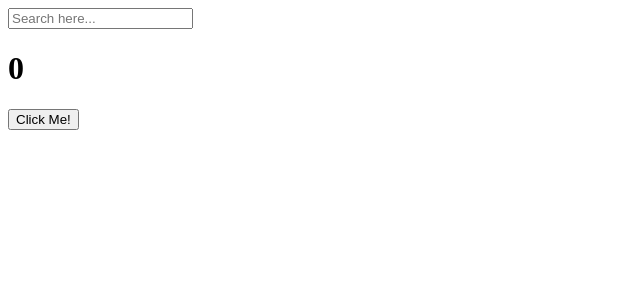
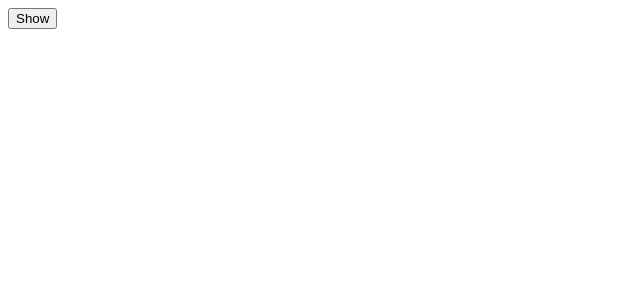
Before and after one commit to jobobdev/react-movie-app, a React (Create React App) app: page / in a window 1280 px wide. Shown: the top 300 px of the page, without its empty margins (0-640 px from the left). Built offline with nearby package versions, Linux system fonts and the light colour scheme.

Commit message:
Lec #6.4 Cleanup Function

```diff
--- a/src/App.js
+++ b/src/App.js
@@ -1,34 +1,20 @@
 import { useState, useEffect } from "react";
 
 function App() {
-  const [count, setValue] = useState(0);
-  const [keyword, setKeyword] = useState("");
-  const onClick = () => setValue((prev) => prev + 1);
-  const onChange = (e) => setKeyword(e.target.value);
+  const [showing, setShowing] = useState(false);
+  function Hello() {
+    useEffect(() => {
+      console.log("Created :)");
+      return () => console.log("Destroyed :(");
+    }, []);
+    return <h1>Hello</h1>;
+  }
 
-  useEffect(() => {
-    console.log("i run only once");
-  }, []); // empty array => 리액트가 변화를 감지할 것이 없으므로 한번만 실행하게 됨.
-  useEffect(() => {
-    console.log("i run when 'keyword' changes");
-  }, [keyword]); // === if keyword changes, run this code
-  useEffect(() => {
-    console.log("i run when 'counter' changes");
-  }, [count]);
-  useEffect(() => {
-    console.log("i run when 'keyword' & 'counter' changes");
-  }, [keyword, count]);
-
+  const onClick = () => setShowing((prev) => !prev);
   return (
     <div>
-      <input
-        value={keyword}
-        onChange={onChange}
-        type="text"
-        placeholder="Search here..."
-      />
-      <h1>{count}</h1>
-      <button onClick={onClick}>Click Me!</button>
+      <button onClick={onClick}>{showing ? "Hide" : "Show"}</button>
+      {showing ? <Hello /> : null}
     </div>
   );
 }
@@ -48,3 +34,6 @@
 // click me 버튼을 누를 때도 마찬가지로 re-rendering이 된다.
 // 그렇게 되면, 검색을 하고 나서 click을 누를 때마다 검색이 새로 되는 말도 안되는 상황이 발생한다.
 // 그 때 useEffect의 두번 째 인자를 사용한다. [] 안에 update되는지를 감지할 변수를 넣는다.
+
+// useEffect를 컴포넌트를 create할 때 사용한다면,
+// react는 컴포넌트를 destroy할 때에도 함수를 실행 하게 해준다.
```
